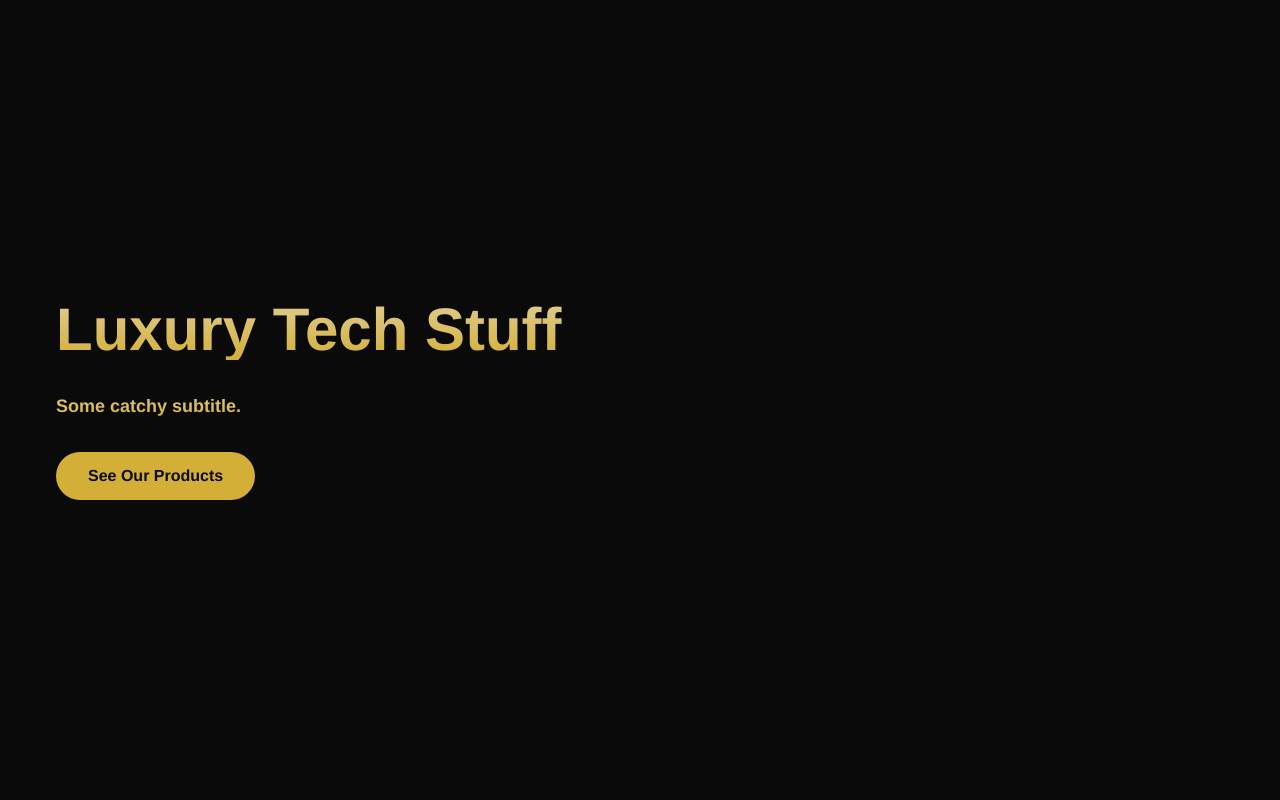
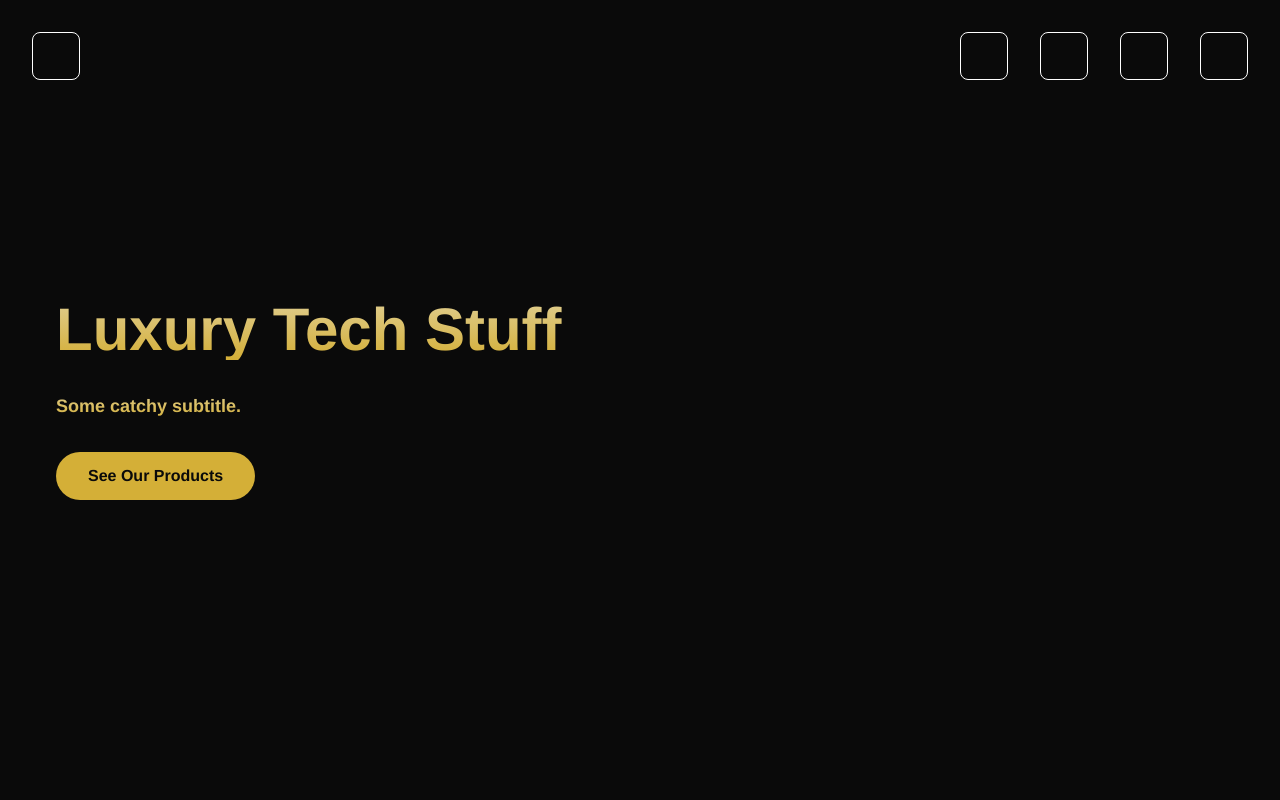
Before and after one commit to ZippyDaFish/luxuryTech-demo, a SvelteKit app: page / in a window 1280 px wide. Shown: the top 800 px of the page. Built offline with nearby package versions, Linux system fonts and the light colour scheme.

Commit message:
Layout header and footer sections

```diff
--- a/src/routes/+layout.svelte
+++ b/src/routes/+layout.svelte
@@ -6,4 +6,21 @@
 </script>
 
 <svelte:head><link rel="icon" href={favicon} /></svelte:head>
+
+<header class="absolute top-0 left-0 w-full p-8 flex justify-between">
+	<div>
+		<div class="w-12 h-12 border rounded-lg"></div>
+	</div>
+	<div class="flex gap-8">
+		<div class="w-12 h-12 border rounded-lg"></div>
+		<div class="w-12 h-12 border rounded-lg"></div>
+		<div class="w-12 h-12 border rounded-lg"></div>
+		<div class="w-12 h-12 border rounded-lg"></div>
+	</div>
+</header>
+
 {@render children()}
+
+<footer class="w-full min-h-[15vh] bg-[var(--color-surface)]">
+
+</footer>
```
